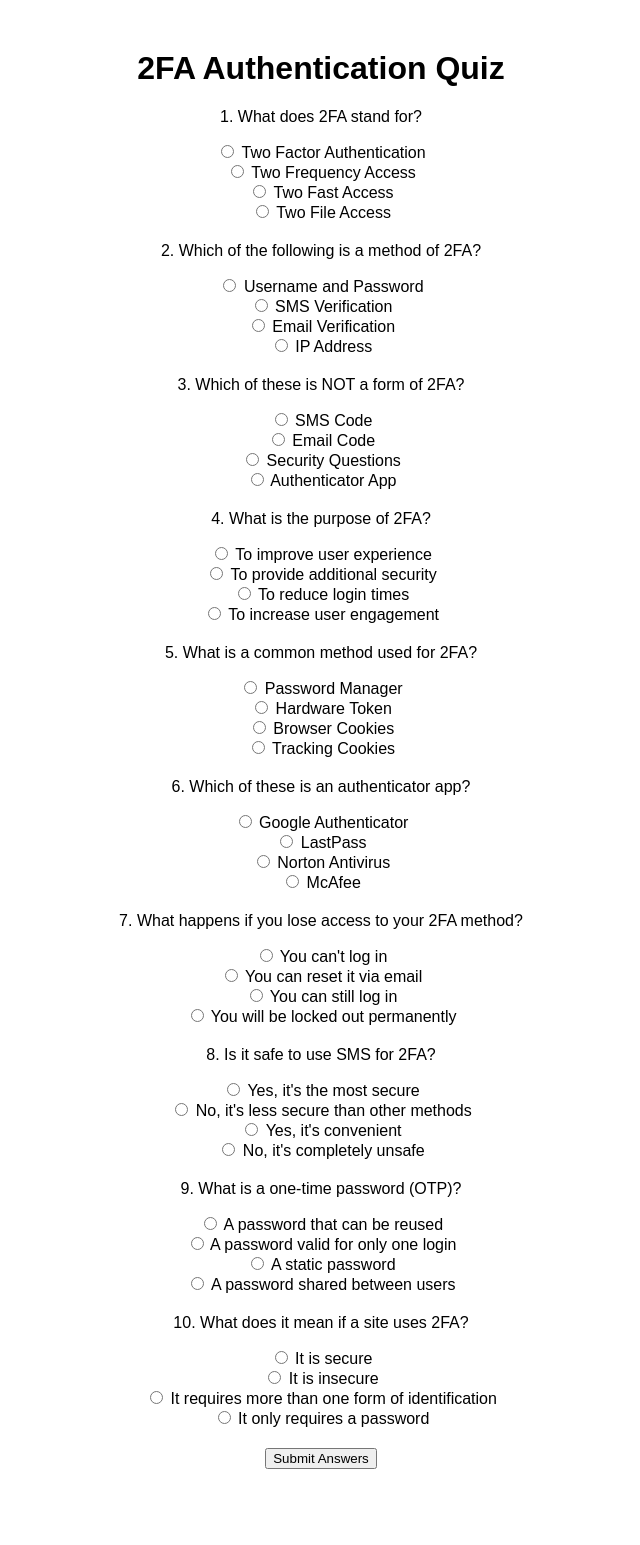
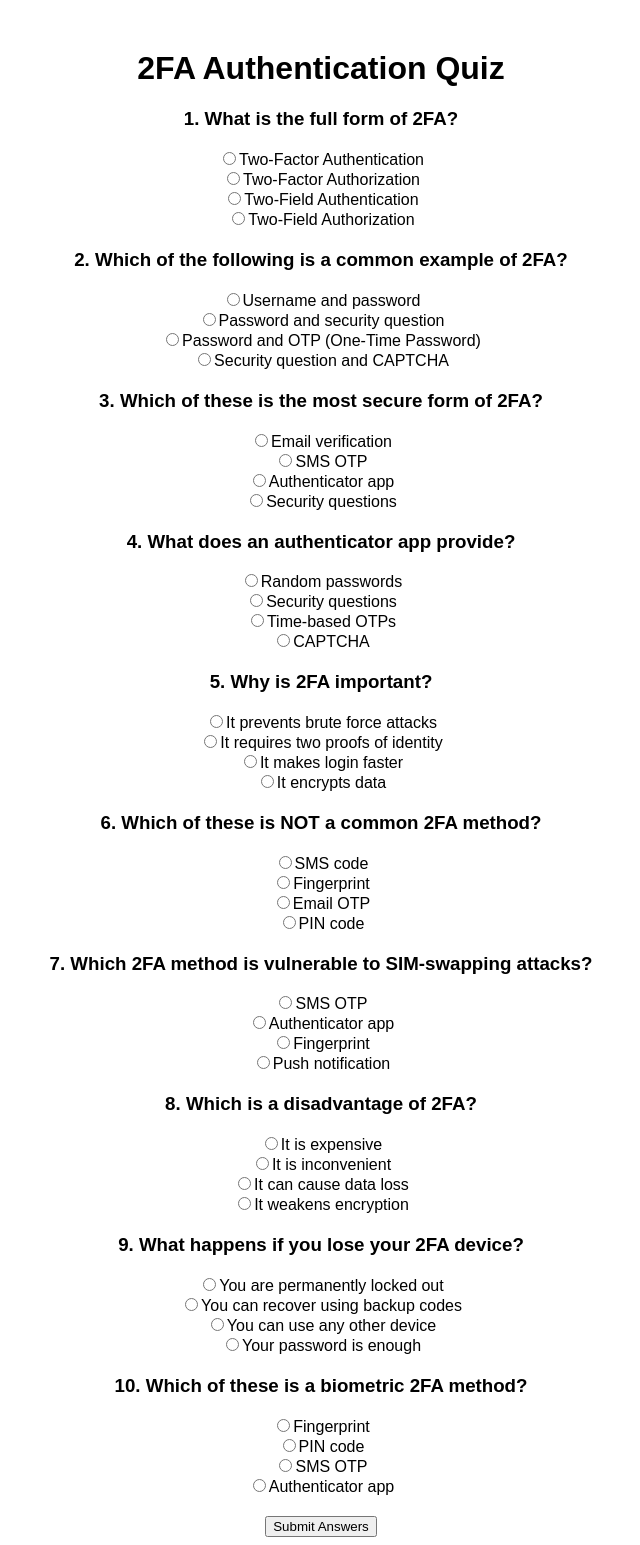
Before and after one commit to devil-14/Testing-website-, a Jekyll site: the page quiz.html, which Jekyll copies as it is, in a window 1280 px wide. Shown: the whole page, without its empty margins (319-959 px from the left). Built offline with Jekyll 4.4.1, drawn with Linux system fonts in a browser that asks for light colours; before the commit the page ends 1477 px from its top, so only the background shows below that.

Commit message:
Update quiz.html

```diff
--- a/quiz.html
+++ b/quiz.html
@@ -11,21 +11,11 @@
             margin-top: 50px;
         }
         .question {
-            margin: 20px 0;
-        }
-        .hidden {
-            display: none;
-        }
-        .result {
-            font-size: 24px;
-            margin: 20px;
+            margin-bottom: 20px;
         }
         .feedback {
-            font-size: 20px;
-            color: green;
-        }
-        .wrong {
-            color: red;
+            font-weight: bold;
+            margin-top: 5px;
         }
         .tick {
             color: green;
@@ -33,84 +23,102 @@
         .cross {
             color: red;
         }
+        .hidden {
+            display: none;
+        }
+        .result {
+            margin-top: 30px;
+        }
     </style>
 </head>
 <body>
 
     <h1>2FA Authentication Quiz</h1>
+
     <div id="quizContainer"></div>
+
     <button id="submit">Submit Answers</button>
 
     <div class="result hidden" id="result"></div>
+    <div id="clueContainer" class="hidden"></div>
 
     <script>
         const questions = [
             {
-                question: "What does 2FA stand for?",
-                options: ["Two Factor Authentication", "Two Frequency Access", "Two Fast Access", "Two File Access"],
+                question: "What is the full form of 2FA?",
+                options: ["Two-Factor Authentication", "Two-Factor Authorization", "Two-Field Authentication", "Two-Field Authorization"],
                 answer: 0
             },
             {
-                question: "Which of the following is a method of 2FA?",
-                options: ["Username and Password", "SMS Verification", "Email Verification", "IP Address"],
+                question: "Which of the following is a common example of 2FA?",
+                options: ["Username and password", "Password and security question", "Password and OTP (One-Time Password)", "Security question and CAPTCHA"],
+                answer: 2
+            },
+            {
+                question: "Which of these is the most secure form of 2FA?",
+                options: ["Email verification", "SMS OTP", "Authenticator app", "Security questions"],
+                answer: 2
+            },
+            {
+                question: "What does an authenticator app provide?",
+                options: ["Random passwords", "Security questions", "Time-based OTPs", "CAPTCHA"],
+                answer: 2
+            },
+            {
+                question: "Why is 2FA important?",
+                options: ["It prevents brute force attacks", "It requires two proofs of identity", "It makes login faster", "It encrypts data"],
                 answer: 1
             },
             {
-                question: "Which of these is NOT a form of 2FA?",
-                options: ["SMS Code", "Email Code", "Security Questions", "Authenticator App"],
-                answer: 2
+                question: "Which of these is NOT a common 2FA method?",
+                options: ["SMS code", "Fingerprint", "Email OTP", "PIN code"],
+                answer: 3
             },
             {
-                question: "What is the purpose of 2FA?",
-                options: ["To improve user experience", "To provide additional security", "To reduce login times", "To increase user engagement"],
+                question: "Which 2FA method is vulnerable to SIM-swapping attacks?",
+                options: ["SMS OTP", "Authenticator app", "Fingerprint", "Push notification"],
+                answer: 0
+            },
+            {
+                question: "Which is a disadvantage of 2FA?",
+                options: ["It is expensive", "It is inconvenient", "It can cause data loss", "It weakens encryption"],
                 answer: 1
             },
             {
-                question: "What is a common method used for 2FA?",
-                options: ["Password Manager", "Hardware Token", "Browser Cookies", "Tracking Cookies"],
+                question: "What happens if you lose your 2FA device?",
+                options: ["You are permanently locked out", "You can recover using backup codes", "You can use any other device", "Your password is enough"],
                 answer: 1
             },
             {
-                question: "Which of these is an authenticator app?",
-                options: ["Google Authenticator", "LastPass", "Norton Antivirus", "McAfee"],
+                question: "Which of these is a biometric 2FA method?",
+                options: ["Fingerprint", "PIN code", "SMS OTP", "Authenticator app"],
                 answer: 0
-            },
-            {
-                question: "What happens if you lose access to your 2FA method?",
-                options: ["You can't log in", "You can reset it via email", "You can still log in", "You will be locked out permanently"],
-                answer: 1
-            },
-            {
-                question: "Is it safe to use SMS for 2FA?",
-                options: ["Yes, it's the most secure", "No, it's less secure than other methods", "Yes, it's convenient", "No, it's completely unsafe"],
-                answer: 1
-            },
-            {
-                question: "What is a one-time password (OTP)?",
-                options: ["A password that can be reused", "A password valid for only one login", "A static password", "A password shared between users"],
-                answer: 1
-            },
-            {
-                question: "What does it mean if a site uses 2FA?",
-                options: ["It is secure", "It is insecure", "It requires more than one form of identification", "It only requires a password"],
-                answer: 2
             }
         ];
 
+        let canSubmit = true;
+        let userAnswers = [];
         let score = 0;
-        let userAnswers = [];
-        let canSubmit = true;
 
-        function loadQuiz() {
-            const quizContainer = document.getElementById("quizContainer");
+        function renderQuiz() {
+            const quizContainer = document.getElementById('quizContainer');
+            quizContainer.innerHTML = '';
+
             questions.forEach((question, index) => {
-                const questionDiv = document.createElement("div");
-                questionDiv.classList.add("question");
-                questionDiv.innerHTML = `<p>${index + 1}. ${question.question}</p>`;
+                const questionDiv = document.createElement('div');
+                questionDiv.classList.add('question');
+                questionDiv.innerHTML = `<h3>${index + 1}. ${question.question}</h3>`;
 
                 question.options.forEach((option, optionIndex) => {
-                    const optionInput = `<input type="radio" name="question${index}" value="${optionIndex}" required> ${option}<br>`;
-                    questionDiv.innerHTML += optionInput;
+                    const label = document.createElement('label');
+                    const input = document.createElement('input');
+                    input.type = 'radio';
+                    input.name = `question${index}`;
+                    input.value = optionIndex;
+                    label.appendChild(input);
+                    label.appendChild(document.createTextNode(option));
+                    questionDiv.appendChild(label);
+                    questionDiv.appendChild(document.createElement('br'));
                 });
 
                 quizContainer.appendChild(questionDiv);
@@ -151,29 +159,38 @@
                 result.appendChild(answerDiv);
             });
 
+            const clueContainer = document.getElementById("clueContainer");
+
+            // Show ticks and crosses for 15 seconds
+            result.classList.remove("hidden");
+
             // Check if all answers are correct
             if (score === questions.length) {
-                const clueUrl = "YOUR_CLUE_URL"; // Replace with your actual URL
-                result.innerHTML += `<p class="feedback">Congratulations! You answered all questions correctly! <a href="${clueUrl}" target="_blank">Next Clue</a></p>`;
+                const clueUrl = "YOUR_CLUE_URL"; // Replace with your actual clue URL
+                clueContainer.innerHTML = `Congratulations! You answered all questions correctly! <a href="${clueUrl}" target="_blank">Next Clue</a>`;
+                clueContainer.classList.remove("hidden"); // Show the clue link
+            } else {
+                clueContainer.innerHTML = ''; // Hide clue link if not all correct
             }
 
-            result.classList.remove("hidden");
-            canSubmit = false; // Disable further submissions
+            canSubmit = false; // Disable changing answers
+
             setTimeout(() => {
                 result.classList.add("hidden");
+                clueContainer.classList.add("hidden"); // Hide clue link after 15 seconds
                 resetQuiz();
-            }, 10000); // Reset after showing results for 15 seconds
+            }, 15000); // Show results for 15 seconds
         }
 
         function resetQuiz() {
-            document.getElementById("result").innerHTML = '';
-            document.getElementById("quizContainer").innerHTML = '';
-            loadQuiz();
-            canSubmit = true; // Allow submission again
+            canSubmit = true;
+            renderQuiz(); // Re-render the quiz to reset
         }
 
-        document.getElementById("submit").addEventListener("click", checkAnswers);
-        loadQuiz();
+        document.getElementById('submit').addEventListener('click', checkAnswers);
+
+        renderQuiz(); // Initialize quiz
     </script>
+
 </body>
 </html>
```
Also changed, not shown: other parts of quiz.html (+1 -1 lines).
